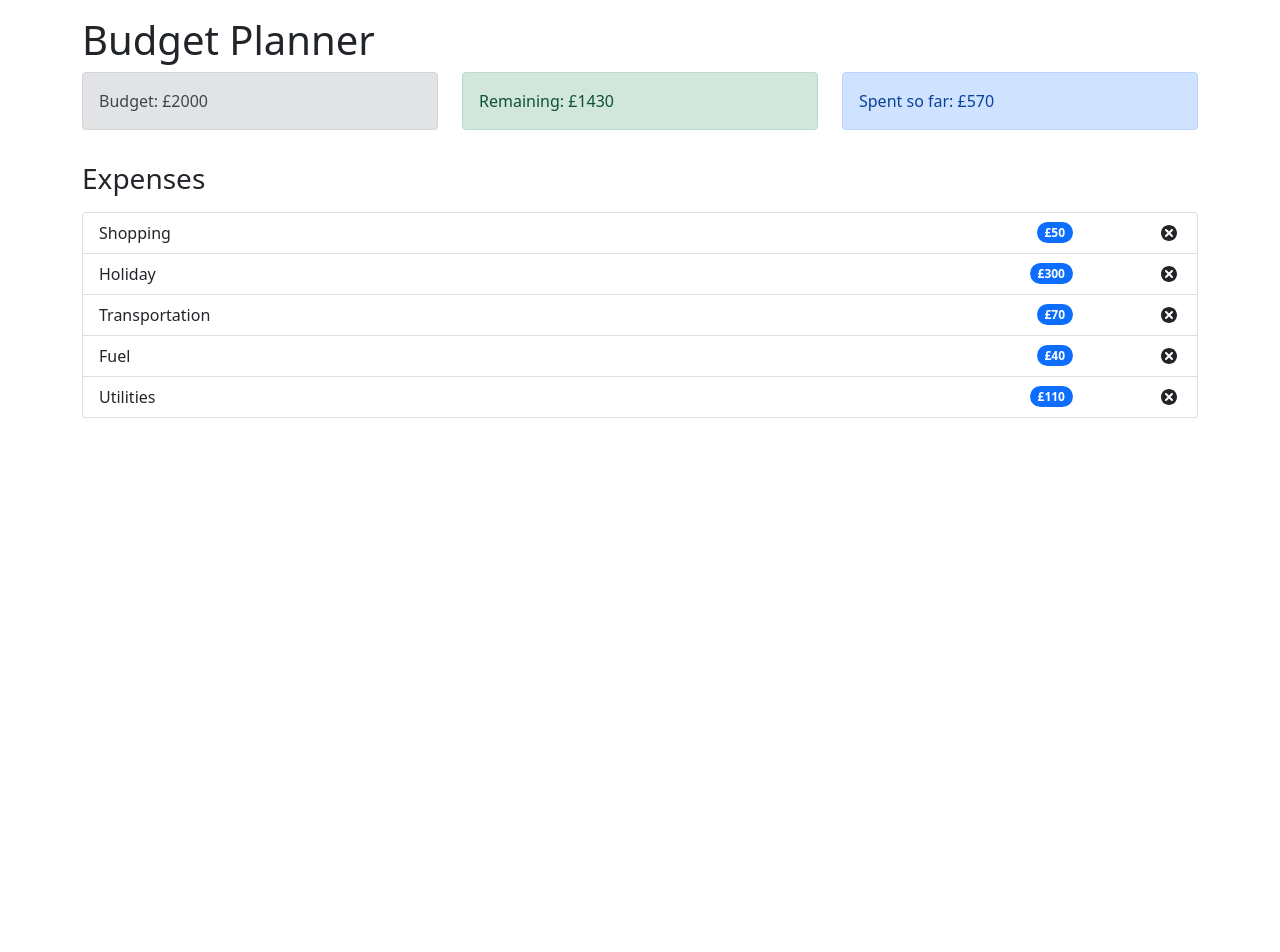
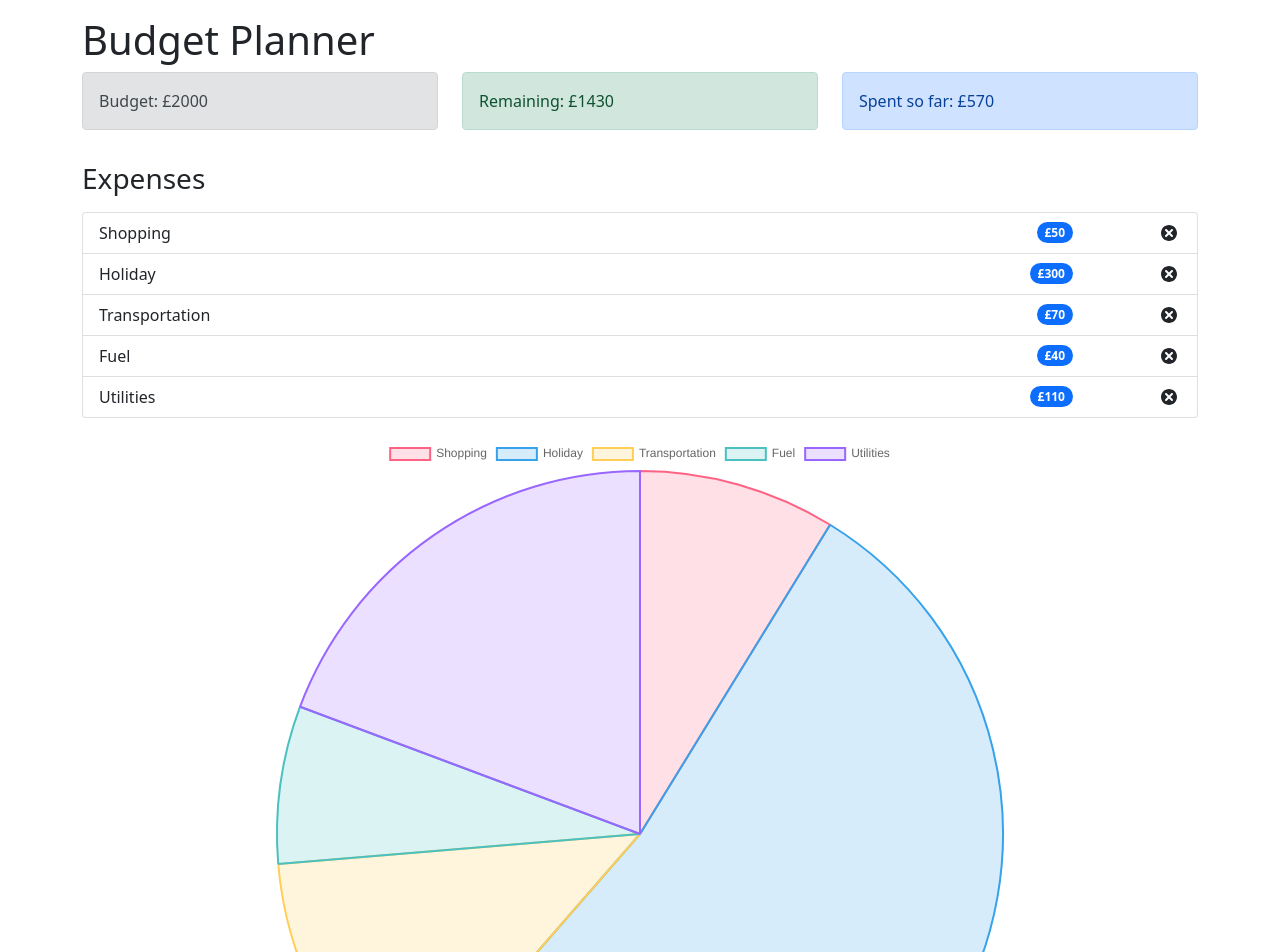
Before and after one commit to ElliotRedhead/BudgetFrontend, a React (Create React App) app: page / in a window 1280 px wide. Shown: the top 952 px of the page. Before the commit the page ends 800 px from the top, so only its background shows below. Built offline with nearby package versions, Linux system fonts and the light colour scheme.

Commit message:
Create expense pie chart draft

```diff
--- a/package.json
+++ b/package.json
@@ -8,8 +8,10 @@
     "@testing-library/user-event": "^13.5.0",
     "@types/uuid": "^8.3.4",
     "bootstrap": "^5.1.3",
+    "chart.js": "^3.8.0",
     "node-sass": "^7.0.1",
     "react": "^17.0.2",
+    "react-chartjs-2": "^4.2.0",
     "react-dom": "^17.0.2",
     "react-icons": "^4.3.1",
     "react-scripts": "5.0.0",
--- a/src/App.tsx
+++ b/src/App.tsx
@@ -3,6 +3,7 @@ import "bootstrap/dist/css/bootstrap.min.css";
 import "./styles/index.scss";
 
 import Budget from "./components/Budget";
+import ExpensePie from "./components/ExpensePie";
 import Remaining from "./components/Remaining";
 import ExpenseTotal from "./components/ExpenseTotal";
 import ExpenseList from "./components/ExpenseList";
@@ -72,6 +73,9 @@ const App = (): JSX.Element => {
 						</div>
 					</div>
 				</div>
+				<div className="vh-100">
+					<ExpensePie />
+				</div>
 			</ModalContext.Provider>
 		</ExpenseDataProvider>
 	);
--- /dev/null
+++ b/src/components/ExpensePie.tsx
@@ -0,0 +1,50 @@
+import { useContext } from "react";
+import { Pie } from "react-chartjs-2";
+import { Chart as ChartJS, ArcElement, Tooltip, Legend } from "chart.js";
+import { ExpenseDataContext } from "../context/ExpenseDataContext";
+
+ChartJS.register(ArcElement, Tooltip, Legend);
+
+const ExpensePie = () => {
+	const { state: expensesData } = useContext(ExpenseDataContext);
+	const labels = expensesData.expenses.map(expense => expense.name);
+	const costs = expensesData.expenses.map(expense => expense.cost);
+
+	const pieData = {
+		labels: labels,
+		datasets: [
+			{
+				label: "Cost",
+				data: costs,
+				backgroundColor: [
+					"rgba(255, 99, 132, 0.2)",
+					"rgba(54, 162, 235, 0.2)",
+					"rgba(255, 206, 86, 0.2)",
+					"rgba(75, 192, 192, 0.2)",
+					"rgba(153, 102, 255, 0.2)",
+					"rgba(255, 159, 64, 0.2)"
+				],
+				borderColor: [
+					"rgba(255, 99, 132, 1)",
+					"rgba(54, 162, 235, 1)",
+					"rgba(255, 206, 86, 1)",
+					"rgba(75, 192, 192, 1)",
+					"rgba(153, 102, 255, 1)",
+					"rgba(255, 159, 64, 1)"
+				],
+				borderWidth: 2
+			}
+		]
+	};
+	return (
+		<div
+			className="h-100 d-flex flex-column justify-content-center align-content-center"
+			style={{ "height": "100vh" }}>
+			<Pie
+				id="expensesPie"
+				data={pieData} />
+		</div>
+	);
+};
+
+export default ExpensePie;
--- a/src/styles/index.scss
+++ b/src/styles/index.scss
@@ -1,3 +1,8 @@
 .modal {
 	background-color: hsla(0, 0%, 8%, 0.741);
 }
+
+#expensesPie {
+	width: 100vw;
+	max-height: 95vh;
+}
```
Also changed, not shown: 1 other file (tests, documents, lock files or other folders).
